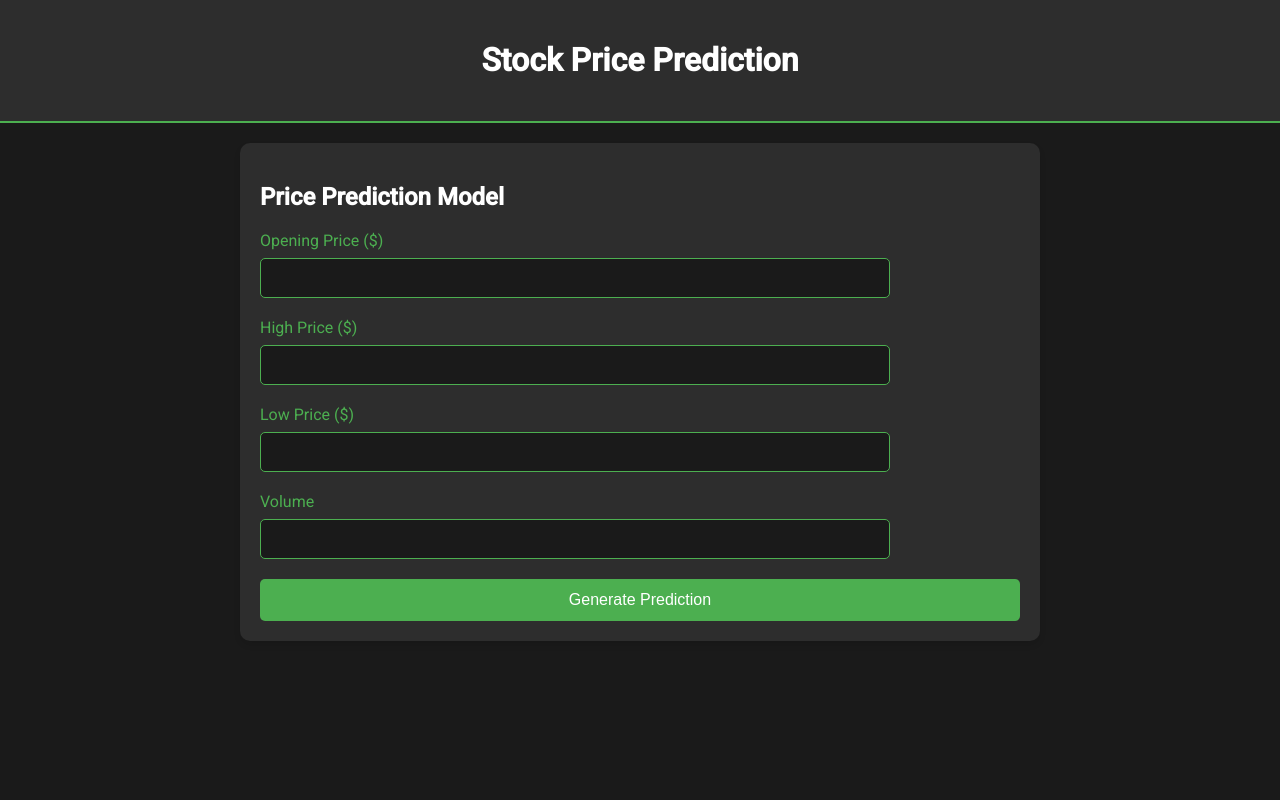
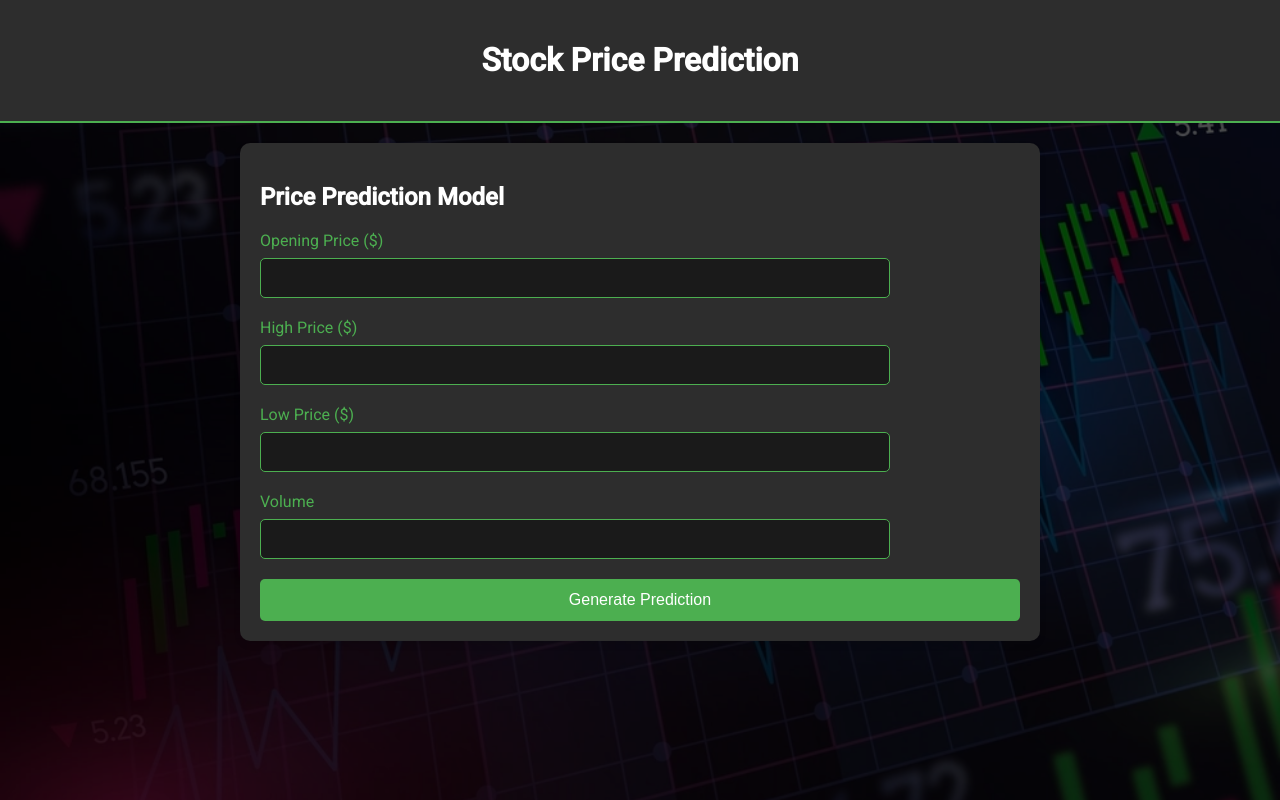
Before and after one commit to JONIETECH/stock-price-prediction-ml, a FastAPI app: page / in a window 1280 px wide. Run offline with FastAPI, Linux system fonts and the light colour scheme; parts of the project's set-up code (start-up, migrations or seed data) failed here and were passed over.

Commit message:
Add static file serving and enhance UI background

```diff
--- a/app/server.py
+++ b/app/server.py
@@ -1,6 +1,7 @@
 from fastapi import FastAPI, Request, Form
 from fastapi.templating import Jinja2Templates
 from fastapi.responses import HTMLResponse
+from fastapi.staticfiles import StaticFiles
 import joblib
 import numpy as np
 from pydantic import BaseModel
@@ -24,6 +25,8 @@ except Exception as e:
     raise
 
 app = FastAPI()
+# Mount static files directory
+app.mount("/static", StaticFiles(directory="app/static"), name="static")
 templates = Jinja2Templates(directory="app/templates")
 
 @app.get('/', response_class=HTMLResponse)
--- a/app/templates/index.html
+++ b/app/templates/index.html
@@ -2,14 +2,27 @@
 <html>
 <head>
     <title>Stock Price Prediction</title>
+    <link rel="icon" type="image/png" href="/static/icon.png">
     <link href="https://fonts.googleapis.com/css2?family=Roboto:wght@300;400;500&display=swap" rel="stylesheet">
     <style>
         body {
             font-family: 'Roboto', sans-serif;
             margin: 0;
             padding: 0;
-            background-color: #1a1a1a;
+            background: url('/static/bg.webp') no-repeat center center fixed;
+            background-size: cover;
             color: #ffffff;
+        }
+        /* Add overlay to improve text readability */
+        body::before {
+            content: '';
+            position: fixed;
+            top: 0;
+            left: 0;
+            width: 100%;
+            height: 100%;
+            background: rgba(0, 0, 0, 0.7);
+            z-index: -1;
         }
         .header {
             background-color: #2d2d2d;
@@ -29,6 +42,7 @@
             box-shadow: 0 4px 6px rgba(0, 0, 0, 0.1);
         }
         .form-group {
+            align-self: center;
             margin-bottom: 20px;
         }
         .form-group label {
```
Also changed, not shown: app/static/bg.webp (added), app/static/icon.png (added).
